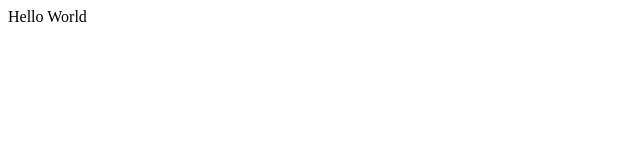
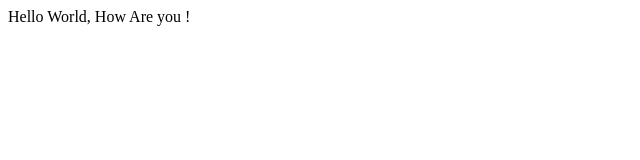
Before and after one commit to Sritam2302/Cool_Layout, a plain HTML site: page index.html in a window 1280 px wide. Shown: the whole page, without its empty margins (0-640 px from the left). Drawn offline with Linux system fonts and the light colour scheme.

Commit message:
Second Commit

```diff
--- a/index.html
+++ b/index.html
@@ -7,6 +7,6 @@
     <title>Document</title>
 </head>
 <body>
-    Hello World
+    Hello World, How Are you !
 </body>
 </html>
```
